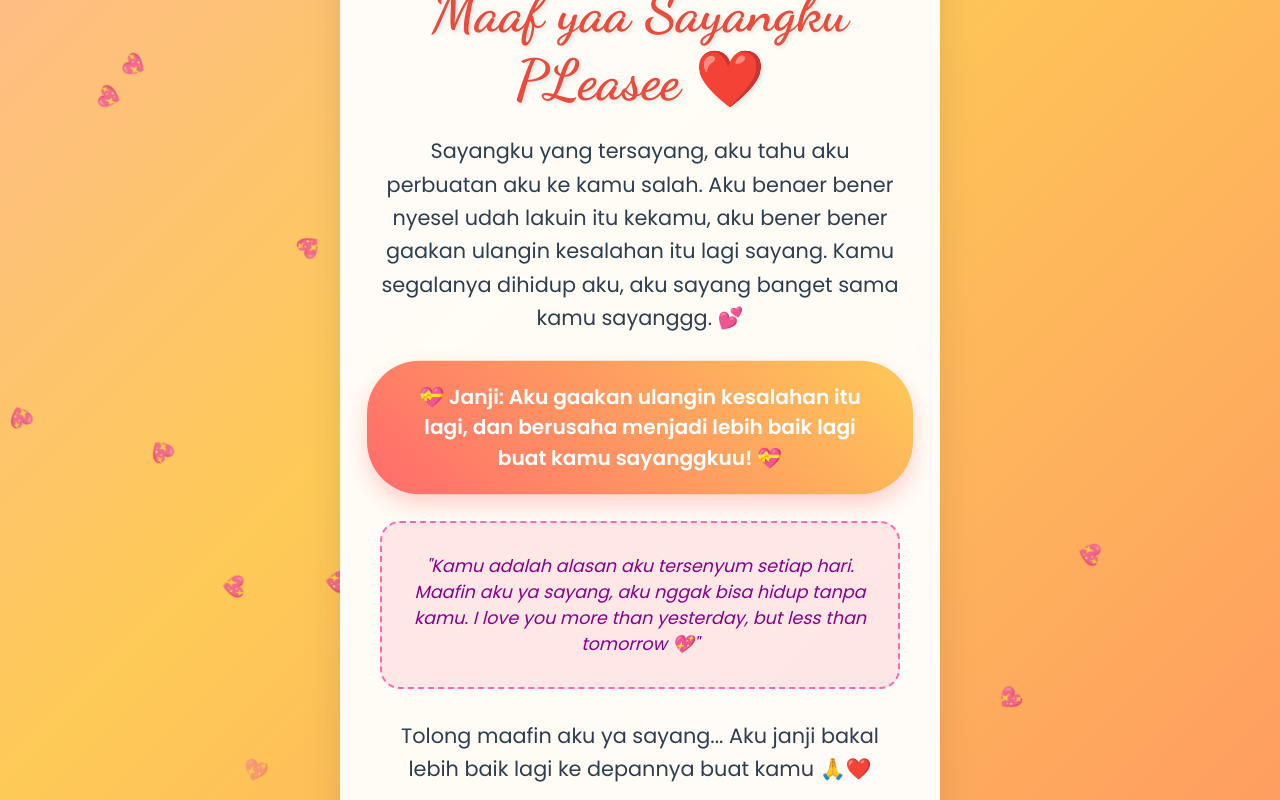
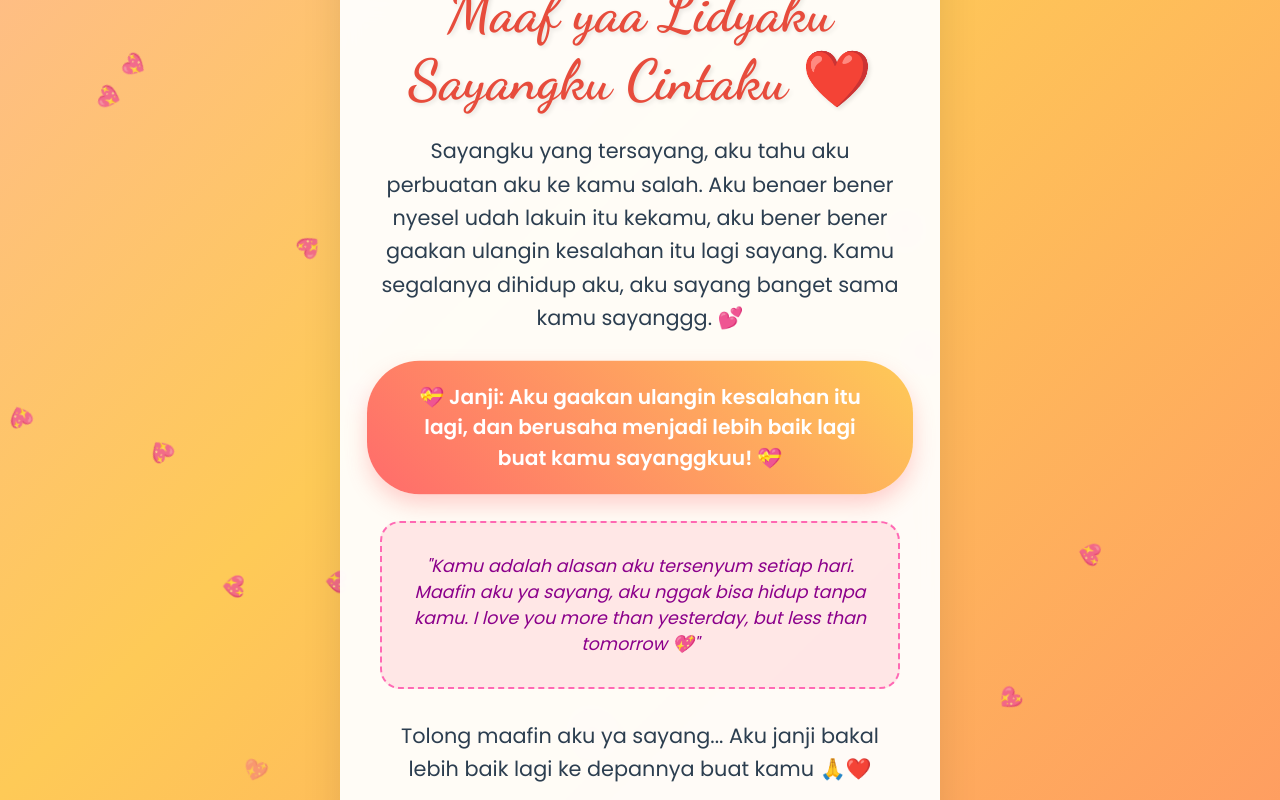
Before and after one commit to dappiinn/maaf-sayangku, a plain HTML site: page index.html in a window 1280 px wide. Shown: the top 800 px of the page. Drawn offline with Linux system fonts and the light colour scheme.

Commit message:
Update index.html

```diff
--- a/index.html
+++ b/index.html
@@ -185,7 +185,7 @@
     <div class="container">
         <div class="content">
             <div class="emoji">🥺💔</div>
-            <h1>Maaf yaa Sayangku PLeasee ❤️</h1>
+            <h1>Maaf yaa Lidyaku Sayangku Cintaku ❤️</h1>
 
             <p class="apology-text">
                 Sayangku yang tersayang, aku tahu aku perbuatan aku ke kamu salah.
```
